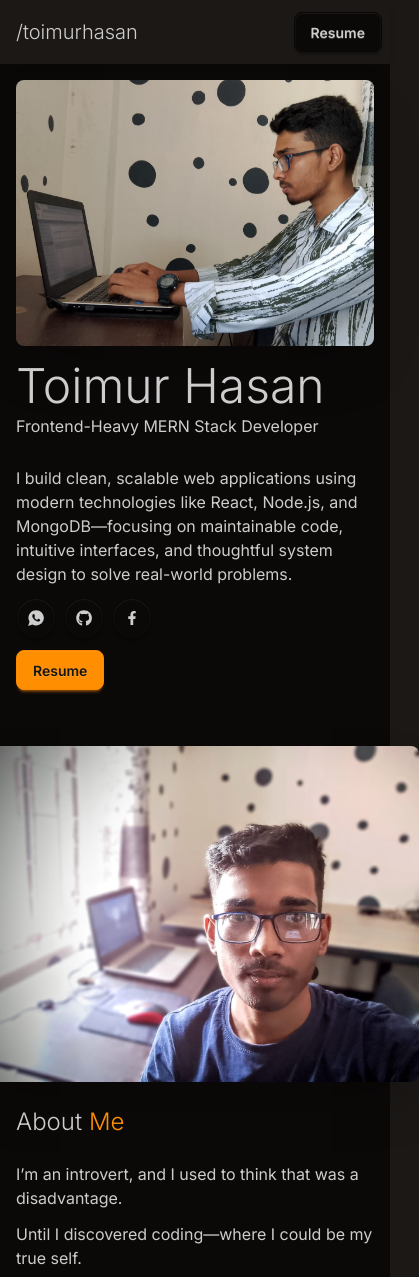
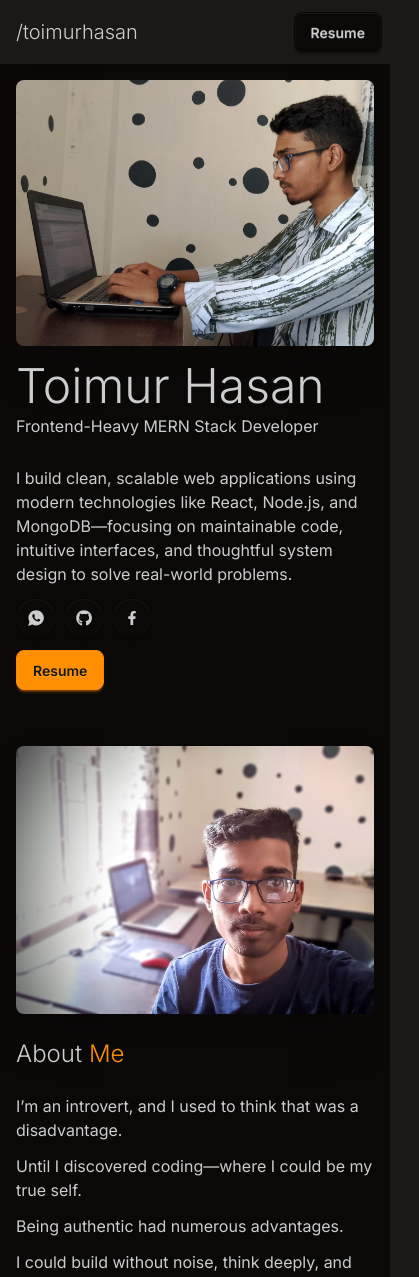
Before and after one commit to toimurhasan/my-portfolio, a React (Vite) app: page / in a window 390 px wide. Shown: the top 1277 px of the page, 419 px wide, since content can reach past the window. Built offline with nearby package versions, Linux system fonts and the light colour scheme.

Commit message:
alignment updated

```diff
--- a/src/components/About.jsx
+++ b/src/components/About.jsx
@@ -6,7 +6,7 @@ const About = () => {
       <div id="about" className=" justify-center">
         <img
           src="/about-me.jpeg"
-          className="max-w-md sm:max-w-lg rounded-lg shadow-2xl"
+          className="sm:max-w-md md:max-w-lg  rounded-lg shadow-2xl"
           alt="about image"
         />
       </div>
```
